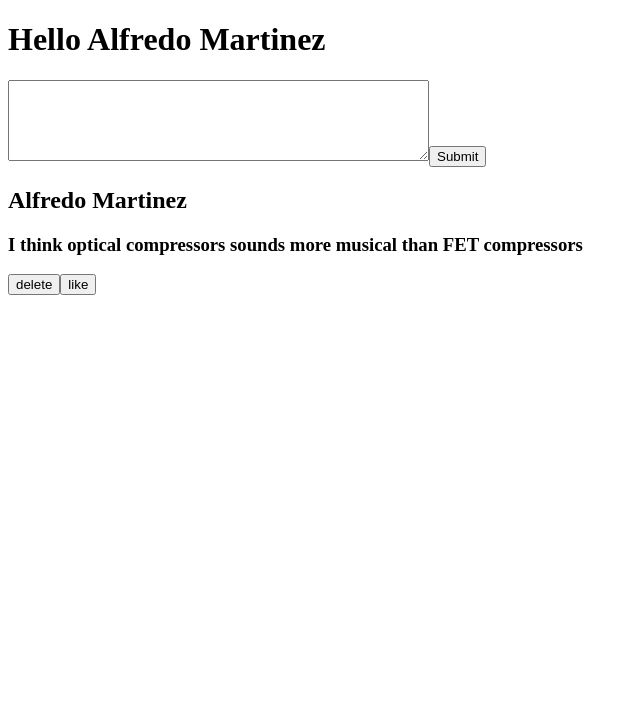
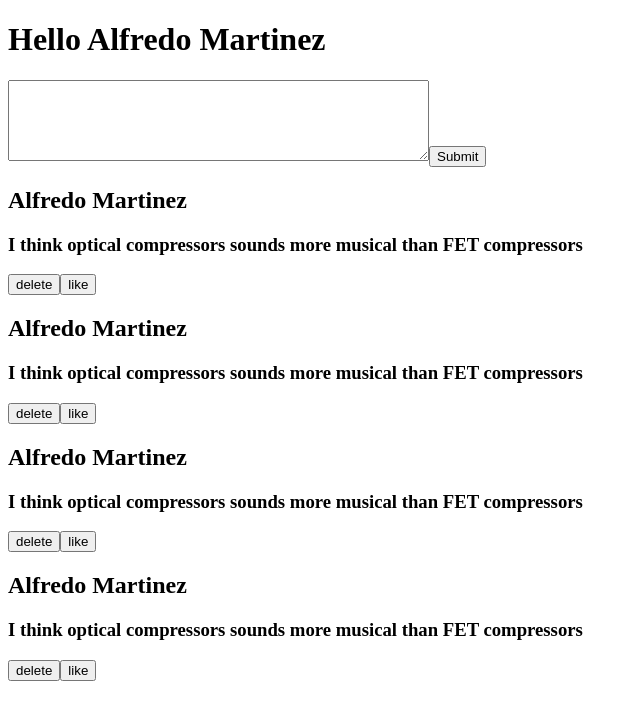
Before and after one commit to AMartinezSounds/reactpractice, a React (Create React App) app: page / in a window 1280 px wide. Shown: the top 720 px of the page, without its empty margins (0-640 px from the left). Built offline with nearby package versions, Linux system fonts and the light colour scheme.

Commit message:
created TweetList to hold Tweet components

```diff
--- a/src/App.js
+++ b/src/App.js
@@ -1,5 +1,6 @@
 import './App.css';
 import Tweet from './components/tweet';
+import TweetList from './components/TweetList';
 import CreateTweet from './components/createTweet';
 
 function App() {
@@ -9,7 +10,7 @@ function App() {
     <div>
       <h1>Hello {name}</h1>
       <CreateTweet/>
-      <Tweet name={name} message={message}/>
+      <TweetList name={name} message={message}/>
     </div>
   );
 }
--- /dev/null
+++ b/src/components/TweetList.js
@@ -0,0 +1,16 @@
+import React from 'react';
+import Tweet from '../components/tweet';
+
+const TweetList = ({name, message}) => {
+    return (
+        <div className="tweet-list">
+            <Tweet name={name} message={message}/>
+            <Tweet name={name} message={message}/>
+            <Tweet name={name} message={message}/>
+            <Tweet name={name} message={message}/>
+        </div>
+
+    )
+}
+
+export default TweetList;
--- a/src/components/tweet.js
+++ b/src/components/tweet.js
@@ -2,7 +2,7 @@ import React from 'react';
 
 const Tweet = ({name, message}) => {
     return (
-        <div>
+        <div className="tweet">
             <h2>{name}</h2>
             <h3>{message}</h3>
             <button>delete</button>
```
